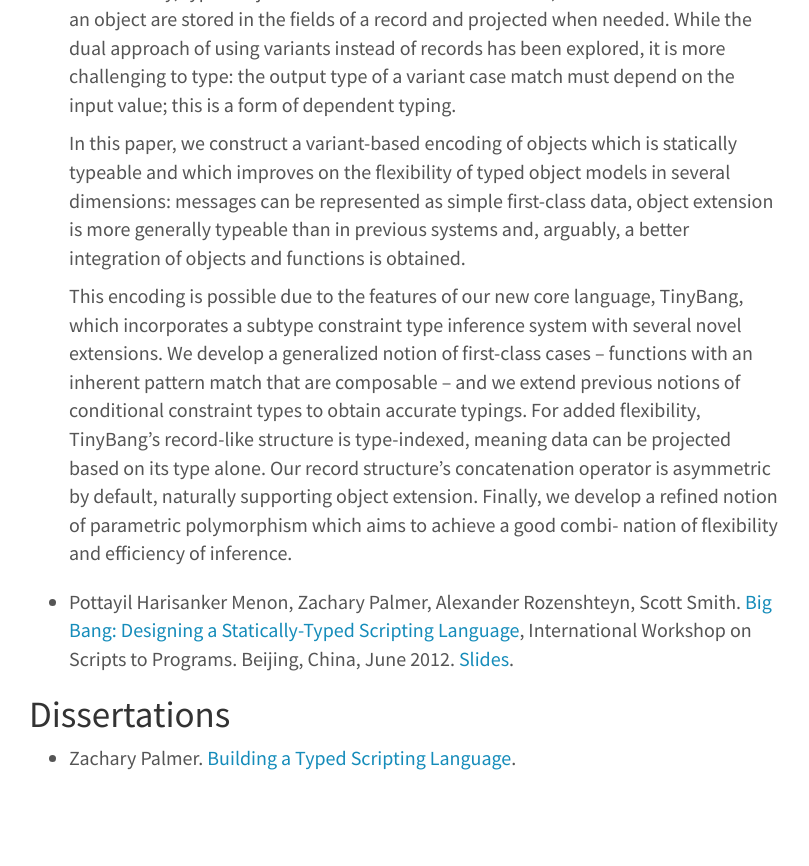
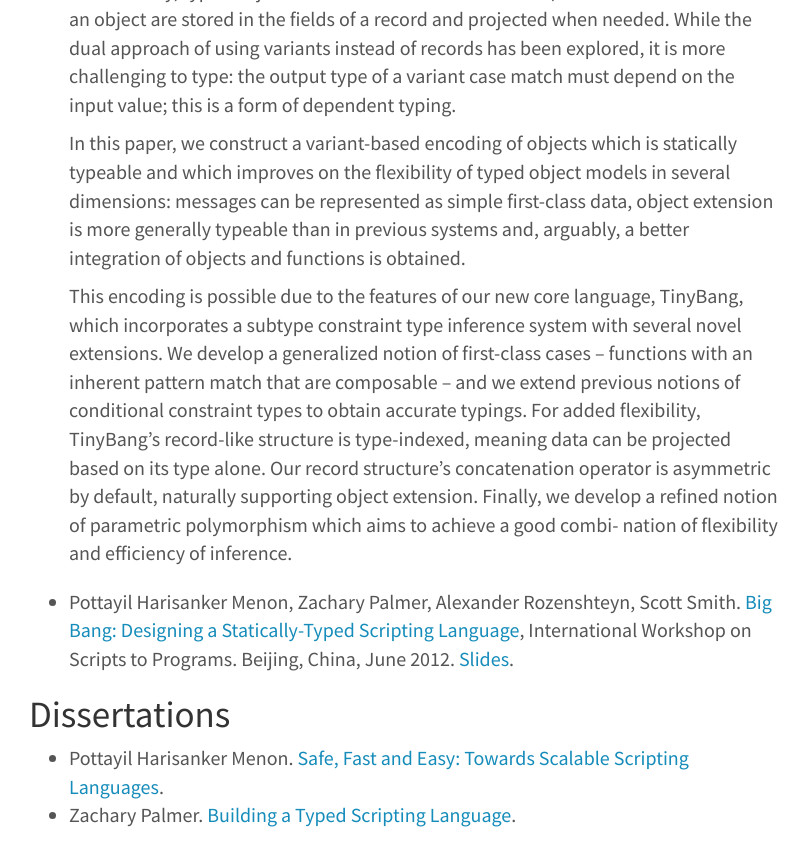
Before and after one commit to JHU-PL-Lab/www-pl-lab, a Jekyll site: the page built from projects/big-bang/big-bang.md, in a window 1280 px wide and 900 px high, scrolled down 2243 px. Shown: the top 866 px of the window, without its empty margins (236-1045 px from the left). Built offline with Jekyll 4.4.1, drawn with Linux system fonts in a browser that asks for light colours; before the commit the page ends 3086 px from its top, so only the background shows below that.

Commit message:
Add Pottayil Harisanker Menon’s dissertation

```diff
--- a/_data/members.yml
+++ b/_data/members.yml
@@ -7,8 +7,8 @@
       link: "http://www.cs.jhu.edu/~scott/"
       avatar: "/members/avatars/scott-smith.jpg"
 
-    - name: "Hari Menon"
-      description: "Ph.D Student"
+    - name: "Dr. Pottayil Harisanker Menon"
+      description: "Collaborative Investigator"
       link: "http://www.cs.jhu.edu/~hmenon/"
 
     - name: "Dr. Zachary Palmer"
--- a/projects/big-bang/big-bang.md
+++ b/projects/big-bang/big-bang.md
@@ -131,5 +131,6 @@ Publications
 Dissertations
 -------------
 
+- Pottayil Harisanker Menon. [Safe, Fast and Easy: Towards Scalable Scripting Languages](/projects/big-bang/dissertations/safe-fast-and-easy--towards-scalable-scripting-languages.pdf).
 - Zachary
   Palmer. [Building a Typed Scripting Language](/projects/big-bang/dissertations/building-a-typed-scripting-language.pdf).
```
Also changed, not shown: 1 other file.
